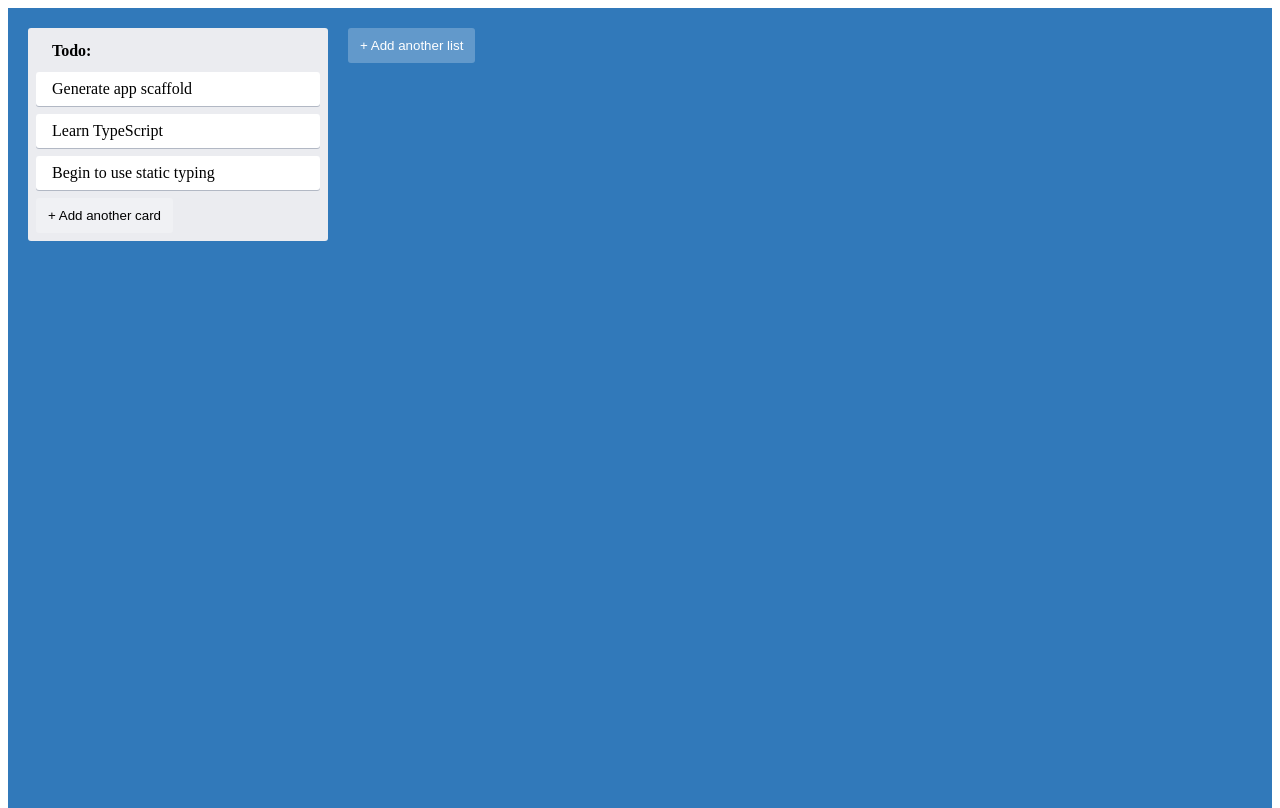
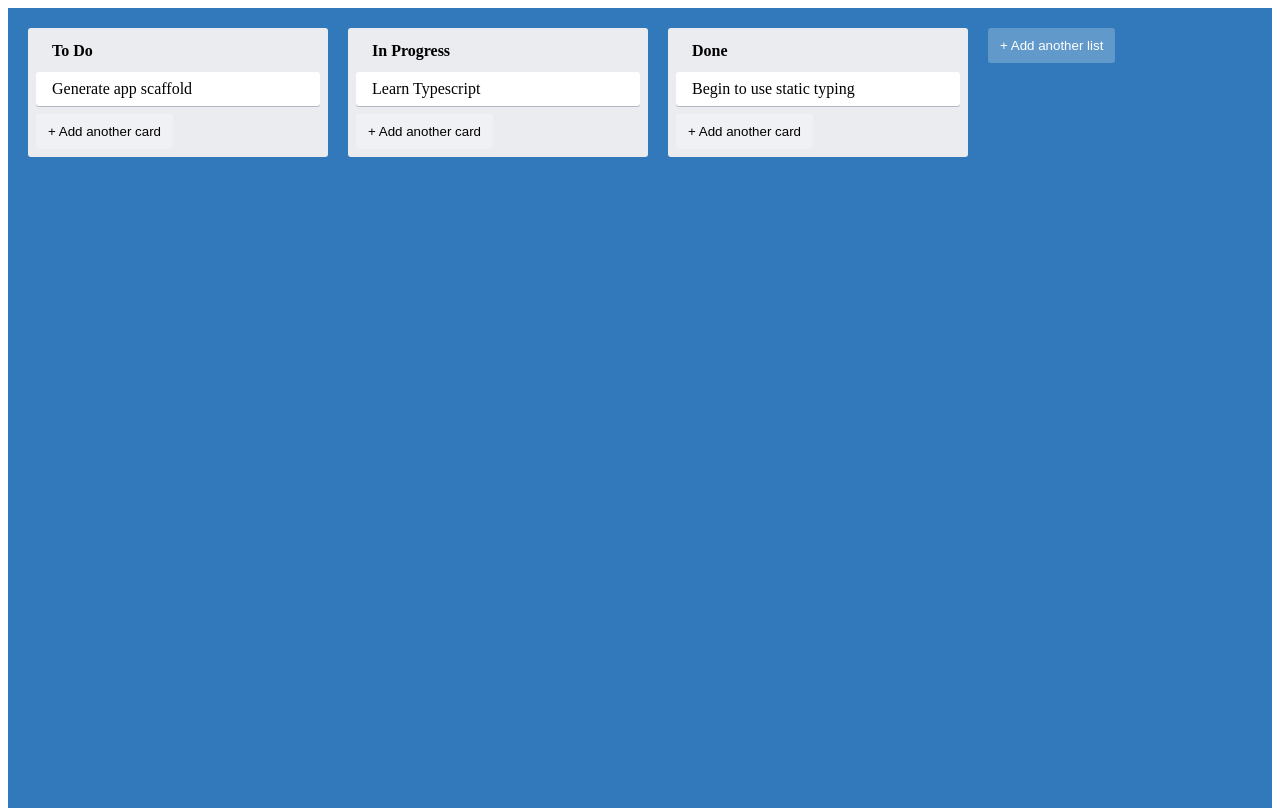
Before and after one commit to filipef9/trelo-clone, a React (Create React App) app: page / in a window 1280 px wide. Built offline with nearby package versions, Linux system fonts and the light colour scheme.

Commit message:
:sparkles: create app state with context api

```diff
--- a/src/App.tsx
+++ b/src/App.tsx
@@ -1,15 +1,17 @@
 import { AddNewItem } from './AddNewItem';
 import { Column } from './Column';
+import { useAppState } from './state/AppStateContext';
 import { AppContainer } from './styles';
 
 export const App = () => {
+  const { lists } = useAppState();
+
   return (
     <AppContainer>
-      <Column text="Todo:" />
-      <AddNewItem
-        toggleButtonText="+ Add another list"
-        onAdd={console.log}
-      />
+      {lists.map(({ id, text }) => (
+        <Column key={id} id={id} text={text} />
+      ))}
+      <AddNewItem toggleButtonText="+ Add another list" onAdd={console.log} />
     </AppContainer>
-  )
-}
+  );
+};
--- a/src/Card.tsx
+++ b/src/Card.tsx
@@ -1,6 +1,7 @@
 import { CardContainer } from "./styles"
 
 type CardProps = {
+  id: string
   text: string
 }
 
--- a/src/Column.tsx
+++ b/src/Column.tsx
@@ -1,23 +1,24 @@
-import { AddNewItem } from "./AddNewItem"
-import { Card } from "./Card"
-import { ColumnContainer, ColumnTitle } from "./styles"
+import { AddNewItem } from './AddNewItem';
+import { Card } from './Card';
+import { useAppState } from './state/AppStateContext';
+import { ColumnContainer, ColumnTitle } from './styles';
 
 type ColumnProps = {
-  text: string
-}
+  id: string;
+  text: string;
+};
 
-export const Column = ({ text }: ColumnProps) => {
+export const Column = ({ id, text }: ColumnProps) => {
+  const { getTasksByListId } = useAppState();
+  const tasks = getTasksByListId(id);
+
   return (
     <ColumnContainer>
       <ColumnTitle>{text}</ColumnTitle>
-      <Card text="Generate app scaffold" />
-      <Card text="Learn TypeScript" />
-      <Card text="Begin to use static typing" />
-      <AddNewItem
-        toggleButtonText="+ Add another card"
-        onAdd={console.log}
-        dark
-      />
+      {tasks.map(({ id, text }) => (
+        <Card key={id} id={id} text={text} />
+      ))}
+      <AddNewItem toggleButtonText="+ Add another card" onAdd={console.log} dark />
     </ColumnContainer>
-  )
+  );
 }
--- a/src/index.tsx
+++ b/src/index.tsx
@@ -2,12 +2,13 @@ import React from 'react';
 import ReactDOM from 'react-dom/client';
 import './index.css';
 import { App } from './App';
+import { AppStateProvider } from './state/AppStateContext';
 
-const root = ReactDOM.createRoot(
-  document.getElementById('root') as HTMLElement
-);
+const root = ReactDOM.createRoot(document.getElementById('root') as HTMLElement);
 root.render(
   <React.StrictMode>
-    <App />
+    <AppStateProvider>
+      <App />
+    </AppStateProvider>
   </React.StrictMode>
 );
--- /dev/null
+++ b/src/state/AppStateContext.tsx
@@ -0,0 +1,65 @@
+import { createContext, useContext, FC, ReactNode } from 'react';
+
+type Task = {
+  id: string;
+  text: string;
+};
+
+type List = {
+  id: string;
+  text: string;
+  tasks: Task[];
+};
+
+export type AppState = {
+  lists: List[];
+};
+
+type AppStateContextProps = {
+  lists: List[];
+  getTasksByListId(id: string): Task[];
+};
+
+const appData: AppState = {
+  lists: [
+    {
+      id: '0',
+      text: 'To Do',
+      tasks: [{ id: 'c0', text: 'Generate app scaffold' }],
+    },
+    {
+      id: '1',
+      text: 'In Progress',
+      tasks: [{ id: 'c2', text: 'Learn Typescript' }],
+    },
+    {
+      id: '2',
+      text: 'Done',
+      tasks: [{ id: 'c3', text: 'Begin to use static typing' }],
+    },
+  ],
+};
+
+const AppStateContext = createContext<AppStateContextProps>({} as AppStateContextProps);
+
+type AppStateProviderProps = {
+  children: ReactNode
+}
+
+export const AppStateProvider: FC<AppStateProviderProps> = ({ children }) => {
+  const { lists } = appData;
+
+  const getTasksByListId = (id: string) => {
+    return lists.find((list) => list.id === id)?.tasks || [];
+  };
+
+  return (
+    <AppStateContext.Provider value={{ lists, getTasksByListId }}>
+      {children}
+    </AppStateContext.Provider>
+  );
+};
+
+export const useAppState = () => {
+  return useContext(AppStateContext)
+}
```
